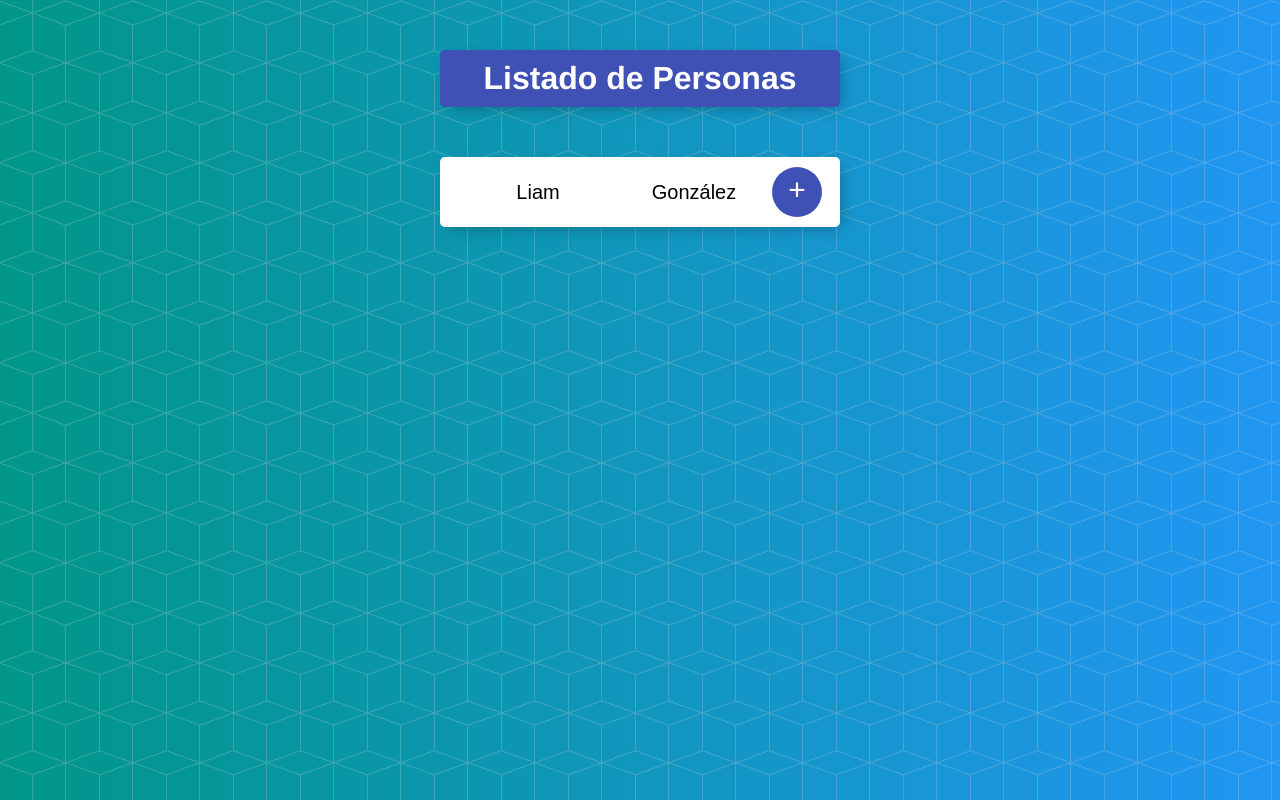
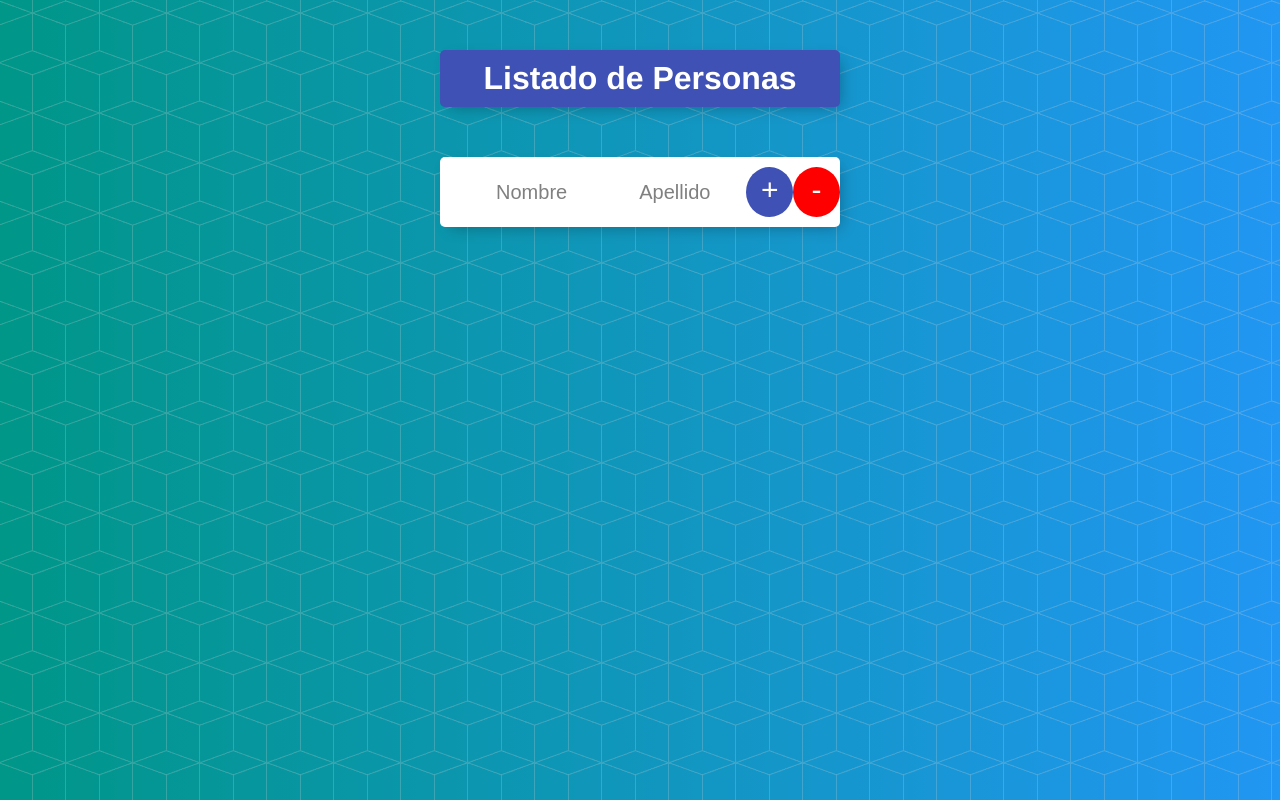
Before and after one commit to JesyGomez/Listado_Personas, an Angular app: page /personas/0 in a window 1280 px wide. Shown: the top 800 px of the page. Built offline with nearby package versions, Linux system fonts and the light colour scheme.

Commit message:
queryparams

```diff
--- a/src/app/personas.service.ts
+++ b/src/app/personas.service.ts
@@ -4,6 +4,7 @@ import { Persona } from './persona.model';
 
 @Injectable()
 export class PersonasService {
+  // [x: string]: any;
   personas: Persona[] = [
     new Persona('Liam', 'González'),
     new Persona('Ethan', 'González'),
@@ -30,4 +31,8 @@ export class PersonasService {
     persona1.nombre = persona.nombre;
     persona1.apellido = persona.apellido;
   }
+  eliminarPersona(index:number){
+    this.personas.splice(index,1);
+  }
+
 }
--- a/src/app/personas/formulario/formulario.component.html
+++ b/src/app/personas/formulario/formulario.component.html
@@ -1,20 +1,31 @@
 <div class="box">
-
-  <form class="item" #f="ngForm" (ngSubmit)="f.form.valid && onGuardarPersona()">
+  <form class="item" #f="ngForm" (ngSubmit)="f.form.valid && guardarPersona()">
       <input
         type="text"
         name="nombre"
         id="nombre"
         placeholder="Nombre"
-      [(ngModel)]="nombreInput" required/>
+        [(ngModel)]="nombreInput"
+        required
+      />
       <input
         type="text"
-      name="apellido|"
+        name="apellido"
         id="apellido"
         placeholder="Apellido"
-      [(ngModel)]="apellidoInput" required
+        [(ngModel)]="apellidoInput"
+        required
       />
-    <button type="submit" style="cursor: pointer">+</button>
+      <button
+        type="submit"
+        style="cursor: pointer"
+      >+</button>
+      <button
+        *ngIf="index != null"
+        type="submit"
+        style="cursor: pointer"
+        class="buttonRed"
+        (click)="eliminarPersona()"
+      >-</button>
   </form>
-
 </div>
--- a/src/app/personas/formulario/formulario.component.ts
+++ b/src/app/personas/formulario/formulario.component.ts
@@ -1,4 +1,4 @@
-import { Component } from '@angular/core';
+import { Component, OnInit } from '@angular/core';
 import { Persona } from '../../persona.model';
 import { FormsModule } from '@angular/forms';
 import { LoggingService } from '../../LoggingService.service';
@@ -12,39 +12,43 @@ import { ActivatedRoute, Router } from '@angular/router';
   imports: [CommonModule, FormsModule],
   templateUrl: './formulario.component.html',
 })
-export class FormularioComponent {
+export class FormularioComponent implements OnInit {
   // este ya no es funcional porque lo conectamos a través del service @Output() personaCreada = new EventEmitter<Persona>();
-   nombreInput:string = '';
-   apellidoInput:string = '';
-   index: number;
+  nombreInput: string;
+  apellidoInput: string;
+  index: number;
+  modoEdicion: number;
 
   constructor(
-    private loggingService: LoggingService,
-    private personasService: PersonasService,
+    private personaService: PersonasService,
     private router: Router,
     private route: ActivatedRoute
-    ) {
-      this.personasService.saludar.subscribe((indice: number) => alert("El índice es: " + indice)
-    );
-  }
+  ) {}
 
-  ngOnInit() {
+  ngOnInit(): void {
     this.index = this.route.snapshot.params['id'];
-    if(this.index){
-     let persona: Persona = this.personasService.encontrarPersona(this.index);
-     this.nombreInput = persona.nombre;
-     this.apellidoInput = persona.apellido;
+    this.modoEdicion = +this.route.snapshot.queryParams['modoEdicion'];
+    if (this.modoEdicion != null && this.modoEdicion === 1) {
+      let persona: Persona = this.personaService.encontrarPersona(this.index);
+      this.nombreInput = persona.nombre;
+      this.apellidoInput = persona.apellido;
     }
   }
 
-  onGuardarPersona() {
+  guardarPersona() {
     let persona1 = new Persona(this.nombreInput, this.apellidoInput);
-    if(this.index){
-      this.personasService.modificarPersona(this.index, persona1);
-    }else{
-      this.personasService.agregarPersona(persona1);
+    if (this.modoEdicion != null && this.modoEdicion === 1) {
+      this.personaService.modificarPersona(this.index, persona1);
+    } else {
+      this.personaService.agregarPersona(persona1);
     }
-    this.router.navigate(['personas'])
+    this.router.navigate(['personas']);
   }
 
+  eliminarPersona() {
+    if (this.index != null) {
+      this.personaService.eliminarPersona(this.index);
+    }
+    this.router.navigate(['personas']);
+  }
 }
--- a/src/app/personas/persona/persona.component.html
+++ b/src/app/personas/persona/persona.component.html
@@ -1,10 +1,11 @@
-
 <div class="item">
-<ul>
-  <li>
-    <a [routerLink]="['personas',indice]" routerLinkActive="router-link-active" >
-    {{persona.nombre}} {{persona.apellido}}
-    </a>
-  </li>
-</ul>
+  <ul>
+    <li>
+      <a [routerLink]="['/personas', indice]"
+         [queryParams]="{modoEdicion:'1'}"
+      >
+      {{ persona.nombre }} {{ persona.apellido }}
+      </a>
+    </li>
+  </ul>
 </div>
--- a/src/styles.css
+++ b/src/styles.css
@@ -66,6 +66,17 @@ html {
     border-width: 0;
   }
 
+  .buttonRed {
+    min-height: 50px;
+    width: 50px;
+    border-radius: 50%;
+    border-color: transparent;
+    background-color: red;
+    color: #fff;
+    font-size: 30px;
+    padding-bottom: 6px;
+    border-width: 0;
+  }
   input[type="text"] {
     text-align: center;
     height: 60px;
```
Lines whose indentation alone changed are shown as unchanged.
